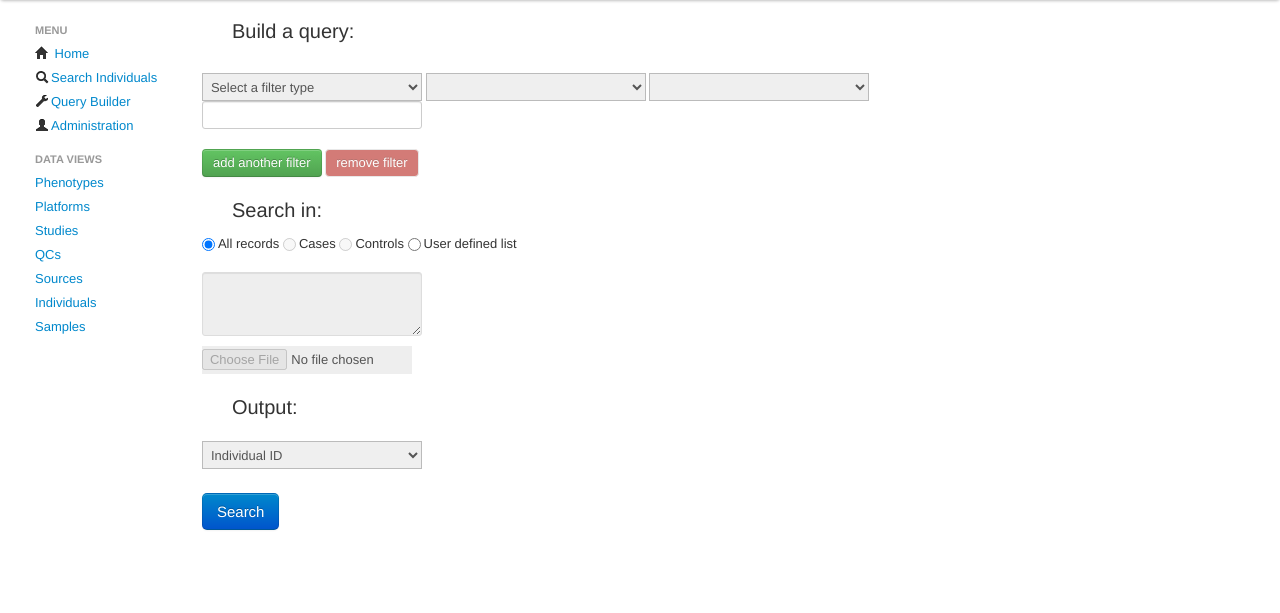
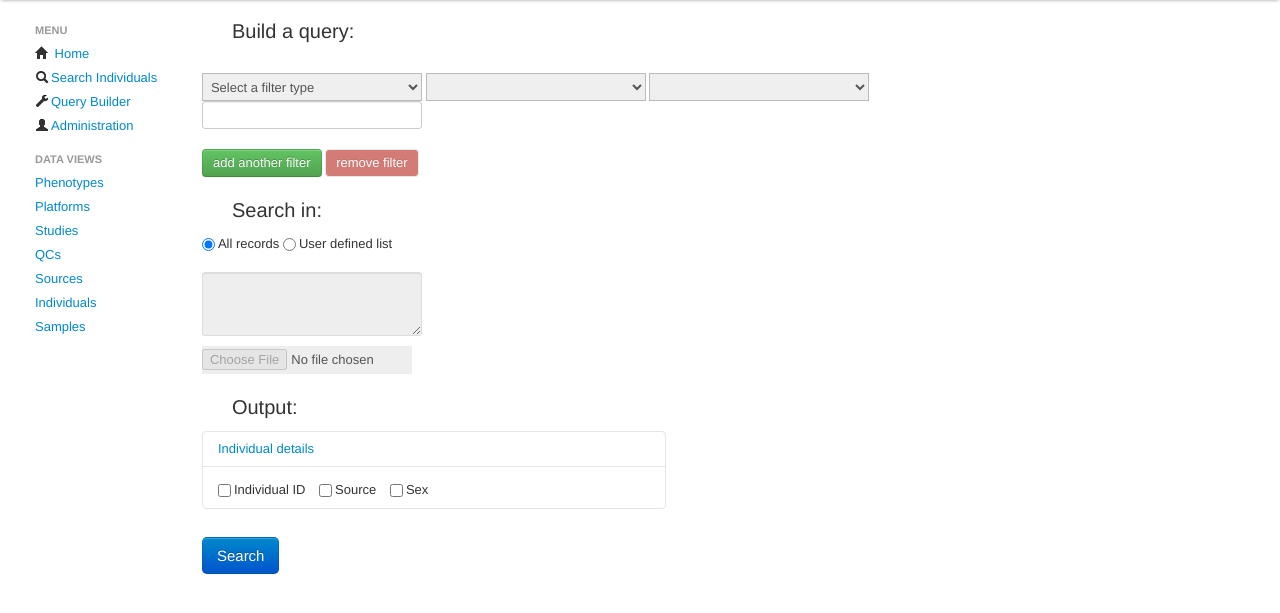
Before and after one commit to wtsi-medical-genomics/phenodb, a Django app: template templates/search/querybuilder.html in a window 1280 px wide. Shown: the part 40-653 px from the top of the page. Run offline with Django 3.2, Linux system fonts and the light colour scheme; the template is opened without the code that fills it, so the values that code supplies are empty; parts of the project's set-up code (start-up, migrations or seed data) failed here and were passed over; some libraries are stand-ins or nearby versions.

Commit message:
working through user requests - end of the week version

```diff
--- a/templates/search/querybuilder.html
+++ b/templates/search/querybuilder.html
@@ -2,12 +2,15 @@
 
 {% block script %}
 <script src="https://ajax.googleapis.com/ajax/libs/jquery/1.8.1/jquery.min.js"></script>
+<script src="//netdna.bootstrapcdn.com/twitter-bootstrap/2.2.2/js/bootstrap.min.js"></script>
 
 <script type="text/javascript">
 	$(document).ready(function() {
 		$('#btnAdd').click(function() {
-                var num     = $('.clonedInput').length; // how many "duplicatable" input fields we currently have
-                var newNum  = new Number(num + 1);      // the numeric ID of the new input field being added
+			var num = $('.clonedInput').length;
+			// how many "duplicatable" input fields we currently have
+			var newNum = new Number(num + 1);
+			// the numeric ID of the new input field being added
 
 			// create the new element via clone(), and manipulate it's ID using newNum value
 			var newElem = $('#input' + num).clone().attr('id', 'input' + newNum);
@@ -24,7 +27,7 @@
 
 			// Maximum number of forms
 			if (newNum == 5)
-                    $('#btnAdd').attr('disabled','disabled');
+				$('#btnAdd').attr('disabled', 'disabled');
 
 			$("[id^=from]").change(function() {
 				var idstr = $(this).attr("id")
@@ -63,6 +66,13 @@
 							options += '<option value="' + data[i].value + '">' + data[i].text + '</option>';
 						}
 						$("#is_" + idnum).html(options);
+						// if data contains just 4 entries then it is an affection status so does not need a text entry field
+						if (data.length > 4) {
+							$("#querystr_" + idnum).prop('disabled', false);
+						} else {
+							$("#querystr_" + idnum).prop('value', '');
+							$("#querystr_" + idnum).prop('disabled', true);
+						}
 					});
 				}
 			});
@@ -70,45 +80,17 @@
 		});
 
 		$('#btnDel').click(function() {
-                var num = $('.clonedInput').length; // how many "duplicatable" input fields we currently have
-                $('#input' + num).remove();     // remove the last element
+			var num = $('.clonedInput').length;
+			// how many "duplicatable" input fields we currently have
+			$('#input' + num).remove();
+			// remove the last element
 
 			// enable the "add" button
 			$('#btnAdd').removeAttr("disabled");
 
 			// if only one element remains, disable the "remove" button
-                if (num-1 == 1)
-                    $('#btnDel').attr('disabled','disabled');
-            });
-
- 			$('#btnAddOut').click(function() {
-                var num     = $('.clonedOutput').length; // how many "duplicatable" input fields we currently have
-                var newNum  = new Number(num + 1);      // the numeric ID of the new input field being added
-
-                // create the new element via clone(), and manipulate it's ID using newNum value
-                var newElem = $('#output' + num).clone().attr('id', 'output' + newNum);
-
-                // insert the new element after the last "duplicatable" input field
-                $('#output' + num).after(newElem);
-
-                // enable the "remove" button
-                $('#btnDelOut').removeAttr("disabled");
-
-                // Maximum number of forms
-                if (newNum == 3)
-                    $('#btnAddOut').attr('disabled','disabled');
-            });
-
-            $('#btnDelOut').click(function() {
-                var num = $('.clonedOutput').length; // how many "duplicatable" input fields we currently have
-                $('#output' + num).remove();     // remove the last element
-
-                // enable the "add" button
-                $('#btnAddOut').removeAttr("disabled");
-
-                // if only one element remains, disable the "remove" button
-                if (num-1 == 1)
-                    $('#btnDelOut').attr('disabled','disabled');
+			if (num - 1 == 1)
+				$('#btnDel').attr('disabled', 'disabled');
 		});
 
 		$("[id^=from]").change(function() {
@@ -150,12 +132,27 @@
 						options += '<option value="' + data[i].value + '">' + data[i].text + '</option>';
 					}
 					$("#is_" + idnum).html(options);
+					// if data contains just 4 entries then it is an affection status so does not need a text entry field
+					if (data.length > 4) {
+						$("#querystr_" + idnum).prop('disabled', false);
+					} else {
+						$("#querystr_" + idnum).prop('value', '');
+						$("#querystr_" + idnum).prop('disabled', true);
+					}
 				});
 			}
 		});
 
-            $('#btnDel').attr('disabled','disabled');
-            $('#btnDelOut').attr('disabled','disabled');
+		$('input[name=searchIn]').change(function() {
+			if (this.value == "userlist") {
+				$('#individual_list, #individual_file').prop('disabled', false);
+			} else {
+				$('#individual_list, #individual_file').prop('disabled', true);
+			}
+		});
+
+		$('#btnDel').attr('disabled', 'disabled');
+		$('#btnDelOut').attr('disabled', 'disabled');
 	});
 	// load function once the page has changed
 	//$(document).onchange(function() {
@@ -165,11 +162,15 @@
 {% endblock %}
 
 {% block content %}
-  <p class="lead">Build a query:</p>
+<p class="lead">
+	Build a query:
+</p>
 {% if message %}
-    <p class="text-error"><em>{{message}}</em></p>
+<p class="text-error">
+	<em>{{message}}</em>
+</p>
 {% endif %}
-  <form class="form-inline" action="" method="post">
+<form class="form-inline" action="" method="post" enctype="multipart/form-data">
 
 	{% csrf_token %}
 
@@ -185,7 +186,7 @@
 				</select>
 				<select name="where" id="where_12"></select>
 				<select name="is" id="is_12"></select>
-          <input type="text" name="querystr" id="querystr_1" />
+				<input type="text" name="querystr" id="querystr_12" />
 			</div>
 		</div>
 	</div>
@@ -197,47 +198,55 @@
 		</div>
 	</div>
 
-    <p class="lead" style="margin-top: 20px;margin-bottom: 10px">Search in:</p>
+	<p class="lead" style="margin-top: 20px;margin-bottom: 10px">
+		Search in:
+	</p>
 	<div class="row" style="margin-top: 10px;margin-bottom: 10px">
 		<div class="span9">
-		<label class="radio"><input type="radio" name="searchIn" id="optionsRadios1" value="all" checked>All records</label>
-		<label class="radio"><input type="radio" name="searchIn" id="optionsRadios2" value="cases" disabled>Cases</label>
-		<label class="radio"><input type="radio" name="searchIn" id="optionsRadios3" value="control" disabled>Controls</label>
-		<label class="radio"><input type="radio" name="searchIn" id="optionsRadios4" value="userlist">User defined list</label>
+			<label class="radio">
+				<input type="radio" name="searchIn" id="optionsRadios1" value="all" checked>
+				All records</label>
+			<!-- <label class="radio"><input type="radio" name="searchIn" id="optionsRadios2" value="cases" disabled>Cases</label> -->
+			<!-- <label class="radio"><input type="radio" name="searchIn" id="optionsRadios3" value="control" disabled>Controls</label> -->
+			<label class="radio">
+				<input type="radio" name="searchIn" id="optionsRadios4" value="userlist">
+				User defined list</label>
 		</div>
 	</div>
 
 	<div class="row" style="margin-top: 10px;margin-bottom: 10px">
 		<div class="span9">
-		<textarea rows="3" name="individual_list" disabled></textarea>
+			<textarea rows="3" name="individual_list" id="individual_list" disabled></textarea>
 		</div>
 	</div>
 
 	<div class="row" style="margin-top: 10px;margin-bottom: 10px">
 		<div class="span9">
-		<input type="file" name="individual_file" disabled>
+			<input type="file" name="individual_file" id="individual_file" disabled>
 		</div>
 	</div>
 
-    <p class="lead" style="margin-top: 20px;margin-bottom: 10px">Output:</p>
+	<p class="lead" style="margin-top: 20px;margin-bottom: 10px">
+		Output:
+	</p>
 	<div class="row" style="margin-top: 10px;margin-bottom: 10px">
-      <div class="span9">
-        <div id="output1" class="clonedOutput" style="margin-top: 10px;margin-bottom: 10px">
-          <select name="select" style="margin-bottom:4px;">
-            <option value="individuals">Individual ID</option>
-          </select>
+		<div class="span6">
+			<div class="accordion" id="accordion2">
+				<div class="accordion-group">
+					<div class="accordion-heading">
+						<a class="accordion-toggle" data-toggle="collapse" data-parent="#accordion2" href="#collapseOne"> Individual details </a>
+					</div>
+					<div id="collapseOne" class="accordion-body collapse in">
+						<div class="accordion-inner">
+							<label class="checkbox inline"><input type="checkbox" name="output" value="IndId">Individual ID</label>
+							<label class="checkbox inline"><input type="checkbox" name="output" value="source">Source</label>
+							<label class="checkbox inline"><input type="checkbox" name="output" value="sex">Sex</label>
 						</div>
 					</div>
 				</div>
-
-    <!--
-    <div class = row style="margin-top: 10px;margin-bottom: 10px">
-      <div class="span9">
-    	<input type="button" id="btnAddOut" value="add another column" class="btn btn-default btn-success" />
-        <input type="button" id="btnDelOut" value="remove column" class="btn btn-default btn-danger"/>
 			</div>
 		</div>
-    -->
+	</div>
 
 	<div class = row style="margin-top: 10px;margin-bottom: 10px">
 		<div class="span9">
```
Lines whose indentation alone changed are shown as unchanged.
